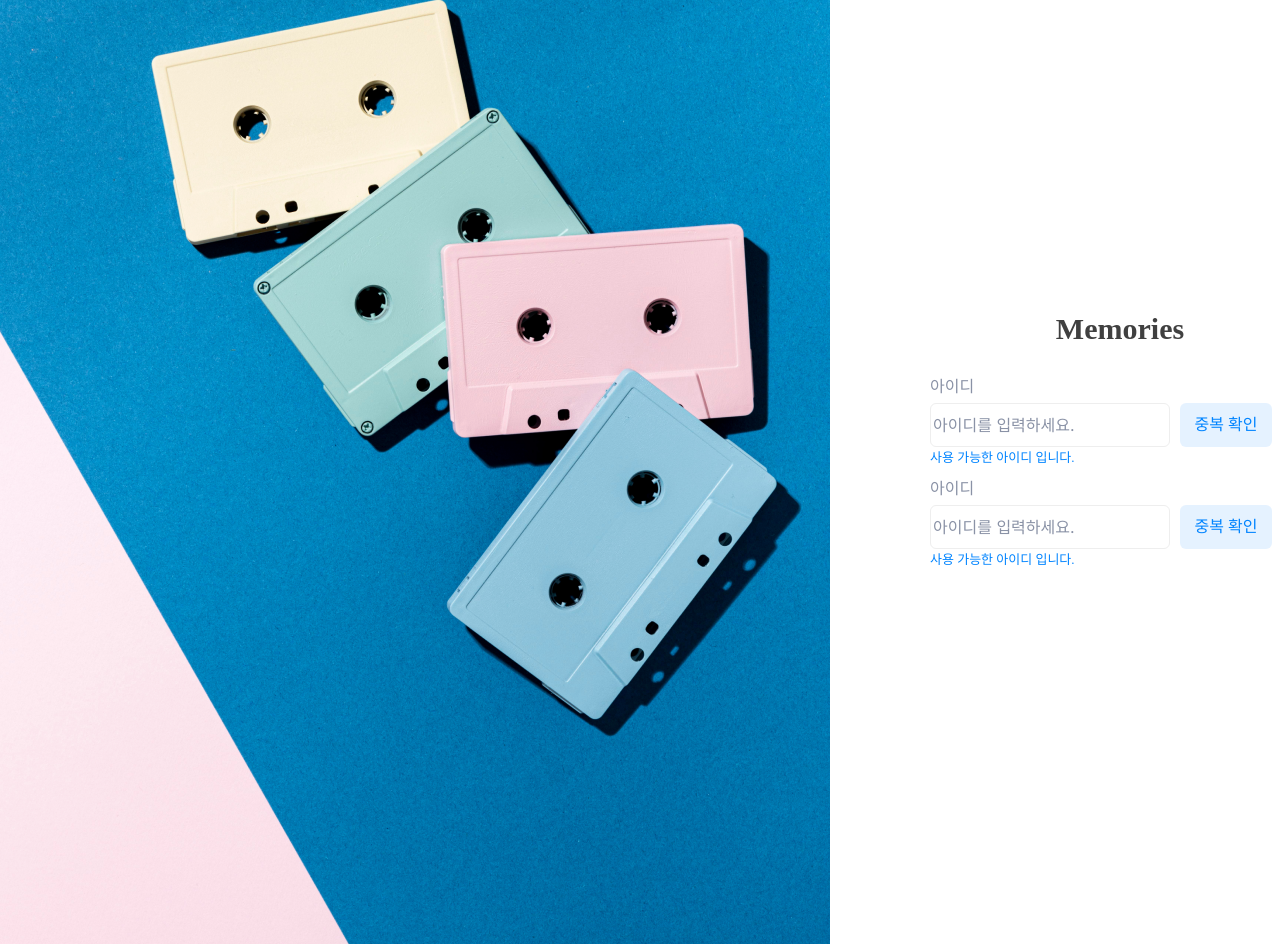
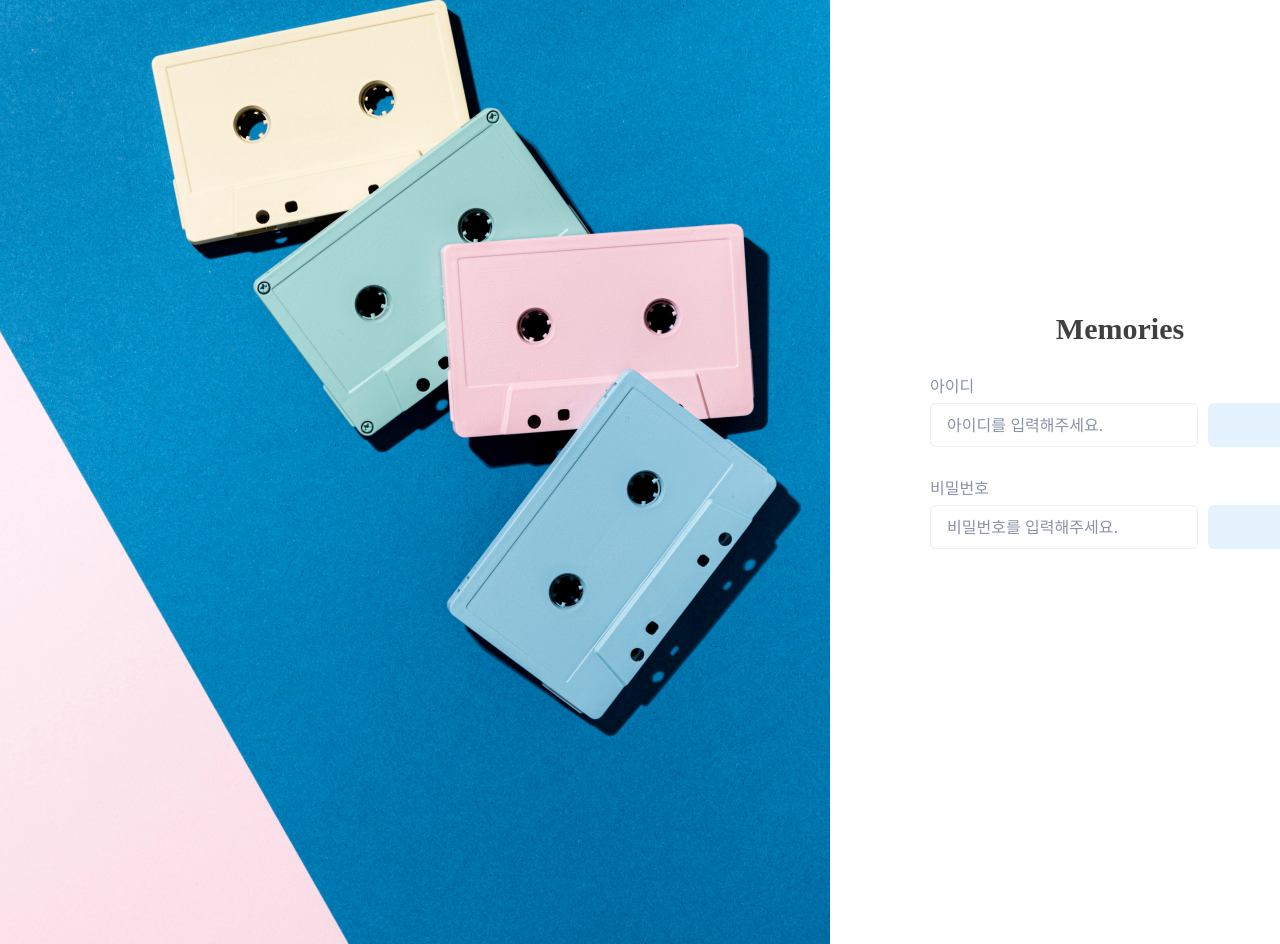
Before and after one commit to sw-lee-dev/memories-front, a React (Create React App) app: page /auth in a window 1280 px wide. Shown: the top 944 px of the page. Built offline with nearby package versions, Linux system fonts and the light colour scheme; a web font is replaced by a local one.

Commit message:
2025.03.07 12:50

```diff
--- a/src/components/InputBox/index.tsx
+++ b/src/components/InputBox/index.tsx
@@ -1,19 +1,35 @@
-import React from 'react';
+import React, { ChangeEvent } from 'react';
 import './style.css';
 
+// interface: 공통 인풋 박스 컴포넌트 속성 //
+
+interface Props {
+  label: string;
+  value: string;
+  placeholder: string;
+  type: 'text' | 'password';
+  buttonName: string;
+  message: string;
+
+  onChange: (event: ChangeEvent<HTMLInputElement>) => void;
+}
+
 // component: 공통 인풋 박스 컴포넌트 //
-export default function InputBox() {
+export default function InputBox(props: Props) {
+
+  const { label, value, placeholder, type, buttonName, message } = props;
+  const { onChange } = props;
 
   // render: 공통 인풋 박스 컴포넌트 렌더링 //
   return (
     <div className='input-box'>
-      <div className='label'>아이디</div>
+      <div className='label'>{label}</div>
       <div className='input-contents'>
         <div className='input-area'>
-          <input placeholder='아이디를 입력하세요.' />
-          <div className='button second'>중복 확인</div>
+          <input type={type} value={value} placeholder={placeholder} onChange={onChange} />
+          <div className='button second'>{buttonName}</div>
         </div>
-        <div className='message success'>사용 가능한 아이디 입니다.</div>
+        <div className='message success'>{message}</div>
       </div>
     </div>
   )
--- a/src/components/InputBox/style.css
+++ b/src/components/InputBox/style.css
@@ -22,9 +22,15 @@
 }
 
 .input-box input {
+  flex: 1;
   outline: none;
+
+  box-sizing: border-box;
   border-radius: 6px;
   border: 1px solid var(--Lightmode-Grey3);
+
+  padding: 8px 16px;
+  height: 44px;
 
   color: var(--Lightmode-Grey);
   font-family: Inter;
@@ -35,6 +41,10 @@
 
 .input-box input::placeholder {
   color: var(--Lightmode-Grey2);
+}
+
+.input-box .button {
+  width: 110px;
 }
 
 .input-box .message {
--- a/src/views/Auth/index.tsx
+++ b/src/views/Auth/index.tsx
@@ -1,9 +1,25 @@
-import React from 'react';
+import React, { ChangeEvent, useState } from 'react';
 import './style.css';
 import InputBox from 'src/components/InputBox';
 
 // component: 로그인 회원가입 화면 컴포넌트 //
 export default function Auth() {
+
+  // state: 유저 아이디 상태 //
+  const [userId, setUserId] = useState<string>('');
+  // state: 유저 비밀번호 상태 //
+  const [userPassword, setUserPassword] = useState<string>('');
+
+  // event handler: 유저 아이디 변경 이벤트 처리 //
+  const onUserIdChangeHandler = (event: ChangeEvent<HTMLInputElement>) => {
+    const { value } = event.target;
+    setUserId(value);
+  };
+  // event handler: 유저 비밀번호 변경 이벤트 처리 //
+  const onUserPasswordChangeHandler = (event: ChangeEvent<HTMLInputElement>) => {
+    const { value } = event.target;
+    setUserPassword(value);
+  };
 
   // render: 로그인 회원가입 화면 컴포넌트 렌더링 //
   return (
@@ -13,8 +29,8 @@ export default function Auth() {
         <div id='auth-login-container'>
           <div className='header'>Memories</div>
           <div className='input-container'>
-            <InputBox />
-            <InputBox />
+            <InputBox type={'text'} label={'아이디'} value={userId} placeholder={'아이디를 입력해주세요.'} buttonName={''} message={''} onChange={onUserIdChangeHandler}/>
+            <InputBox type={'password'} label={'비밀번호'} value={userPassword} placeholder={'비밀번호를 입력해주세요.'} buttonName={''} message={''} onChange={onUserPasswordChangeHandler} />
           </div>
           <div className='button-container'></div>
           <div className='divider'></div>
```
